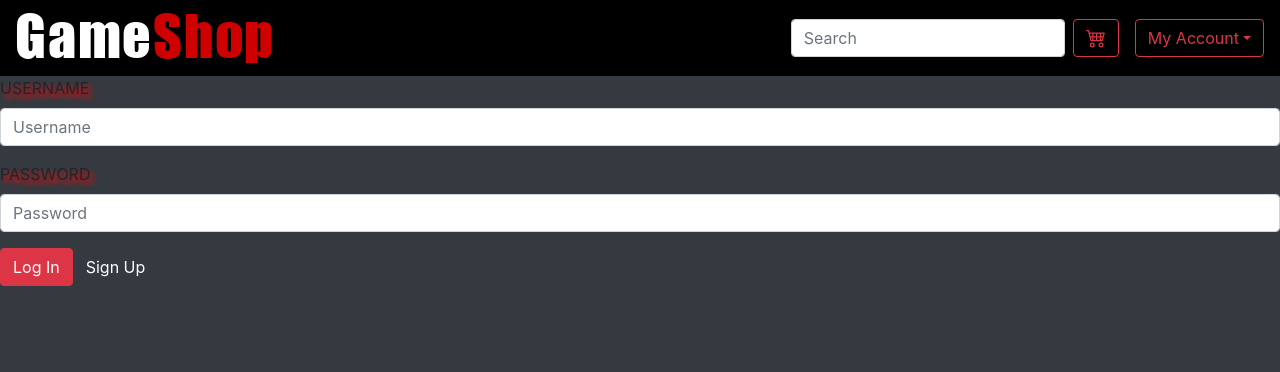
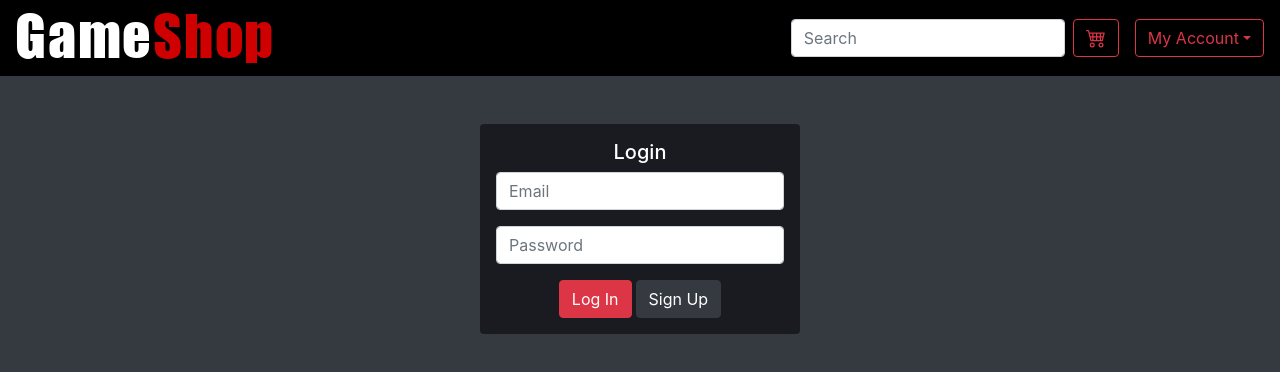
Before and after one commit to Rod97/game-shop, an Angular app in the folder Angular/Gameshop/: page /login in a window 1280 px wide. Shown: the top 372 px of the page. Built offline with nearby package versions, Linux system fonts and the light colour scheme.

Commit message:
styling for Login

```diff
--- a/Angular/Gameshop/src/app/app.component.html
+++ b/Angular/Gameshop/src/app/app.component.html
@@ -78,7 +78,7 @@
 
 <!--Breaking up the view into 2 columns, we can have a persistent sidebar menu while the main display can be updated as we navigate-->
 
-    <div class="justify-content-center">
+    <div>
       <router-outlet></router-outlet>
     </div>
 
--- a/Angular/Gameshop/src/app/storefront/storefront.component.css
+++ b/Angular/Gameshop/src/app/storefront/storefront.component.css
@@ -1,4 +1,4 @@
+.bg-bggame{
+    background-color: rgba(12, 12, 17, 0.651);
 
-.background {
-    background-color: #74992e;
 }
--- a/Angular/Gameshop/src/app/storefront/storefront.component.html
+++ b/Angular/Gameshop/src/app/storefront/storefront.component.html
@@ -1,5 +1,5 @@
-<nav class="navbar col-md-12 col-sm-12 row bg-secondary ">
-    <div class="container col-auto">
+<nav class="navbar col-md-auto col-sm-12 bg-bggame ">
+    <div class="container">
         <a class="mr-3 ml-3 btn bg-dark text-white" routerLink="/GameStation2">GameStation2</a>
         <a class="mr-3 ml-3 btn bg-dark text-white" routerLink="/Xcube">XCube</a>
         <a class="mr-3 ml-3 btn bg-dark text-white" routerLink="/Playbox">Playbox</a>
@@ -16,7 +16,7 @@
 
                 <div class="product__item">
                     <div class="product__item__pic">
-                        <img src= {{item.image}} width="150" height="200" class="rounded">
+                        <img src= {{item.image}} width="150" height="200" class="rounded" [routerLink]="['/game/', item.upc]" type="button">
                     </div>
                     <div class="product__item__text">
                         <p><a [routerLink]="['/game/', item.upc]" class="text-white">{{item.itemName}}</a></p>
--- a/Angular/Gameshop/src/app/user/user-login/login-form/login.component.css
+++ b/Angular/Gameshop/src/app/user/user-login/login-form/login.component.css
@@ -1,4 +1,9 @@
-.form-label{
+/* .form-label{
     text-transform: uppercase;
     text-shadow: 4px 4px 5px red;
+} */
+
+.bg-bggame{
+    background-color: rgba(12, 12, 17, 0.651);
+
 }
--- a/Angular/Gameshop/src/app/user/user-login/login-form/login.component.html
+++ b/Angular/Gameshop/src/app/user/user-login/login-form/login.component.html
@@ -1,18 +1,21 @@
+<div class="container col-md-3 mt-5 bg-bggame p-3 rounded">
 <form #form="ngForm" ngNativeValidate>
   <div class="mb-3">
-    <label for="username" class="form-label">Username</label>
-    <input type="text" class="form-control" name="username" placeholder="Username" [(ngModel)]="username" required />
+    <h5 class="text-white  d-flex justify-content-center">Login</h5>
+    <input type="text" class="form-control" name="username" placeholder="Email" [(ngModel)]="username" required />
   </div>
   <div class="mb-3">
-    <label for="password" class="form-label">Password</label>
-    <input type="password" class="form-control" name="password" placeholder="Password" [(ngModel)]="password"
+        <input type="password" class="form-control" name="password" placeholder="Password" [(ngModel)]="password"
       required />
   </div>
+  <div class="d-flex justify-content-center">
   <button class="btn btn-danger" type="submit" (click)="loginUser()">
     Log In
   </button>
-  <button class="btn btn-dark">
+  <button class="btn btn-dark ml-1">
     <a href="register" style="color: white">Sign Up</a>
   </button>
+</div>
 
 </form>
+</div>
```
